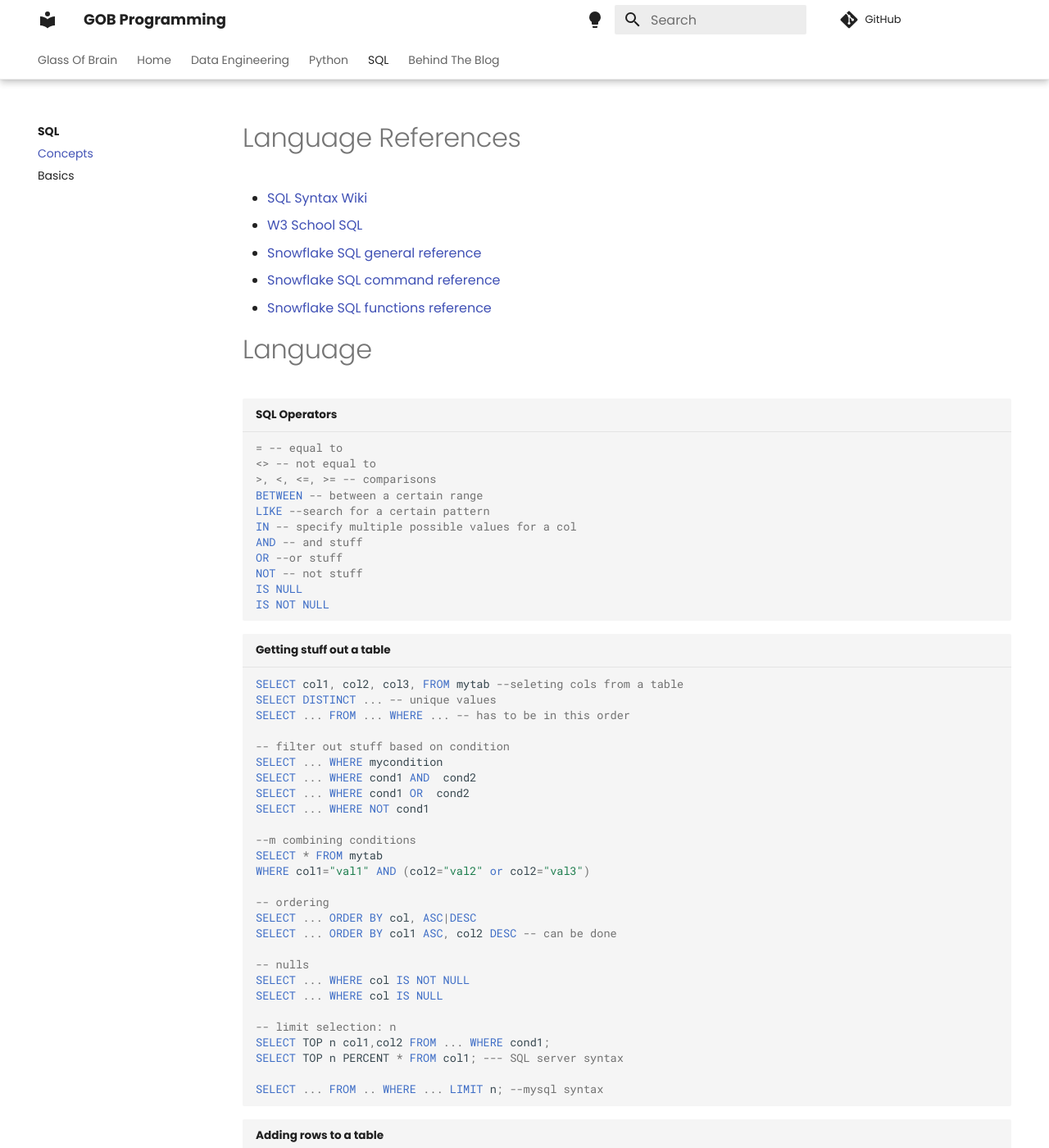
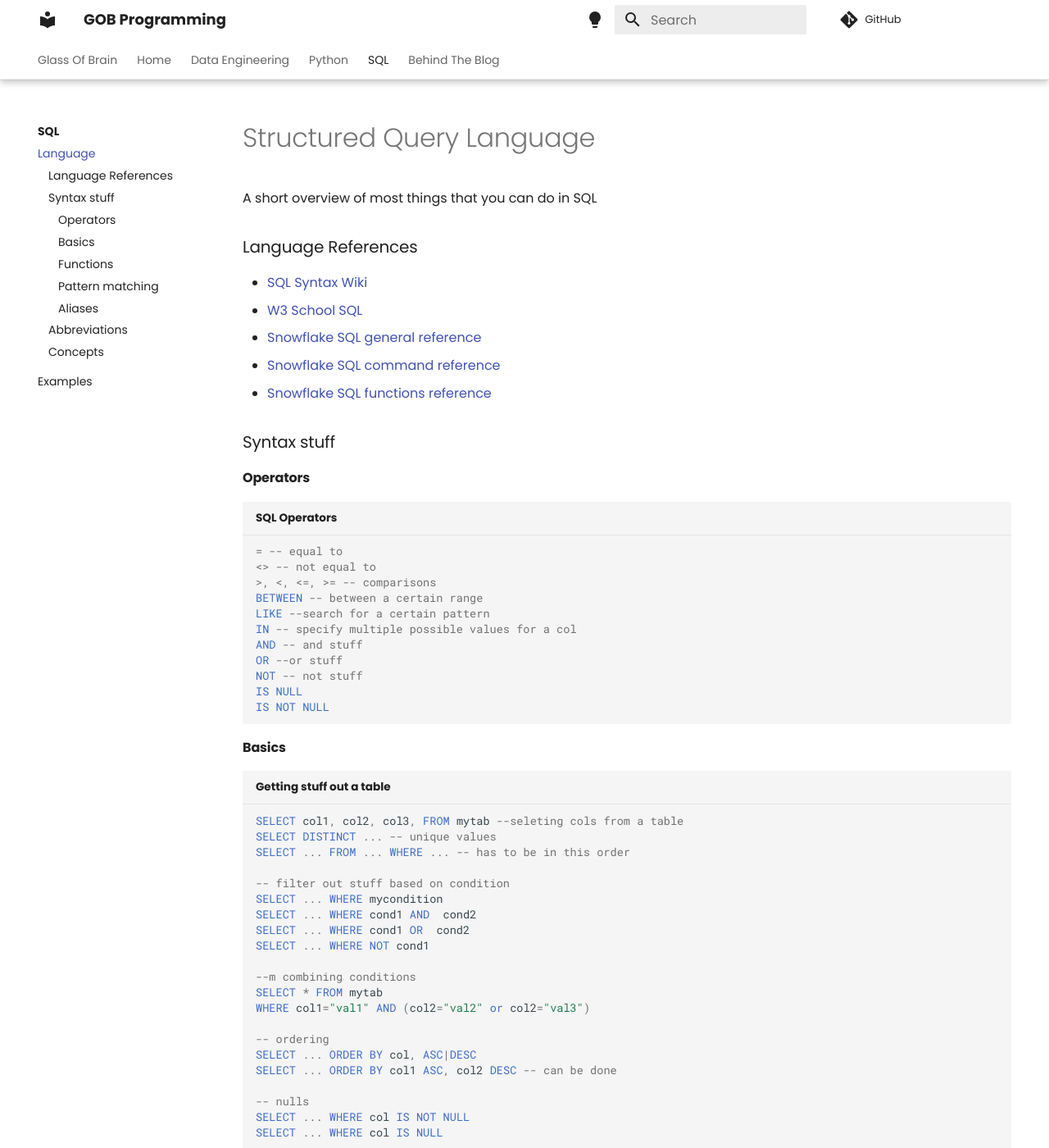
Before and after one commit to Dopamineral/learn-programming, an MkDocs documentation site: the page built from docs/sql/language.md, in a window 1280 px wide and 1400 px high. Shown: the whole window at 82% size. Built offline with MkDocs 1.6.1 and Material for MkDocs 9.7.7, drawn with Linux system fonts in a browser that asks for light colours; comment, search, counter and statistics services are not loaded; some of the changed text lies outside the part shown.

Commit message:
changed some of the SQL layout

````diff
--- a/docs/sql/concepts.md
+++ b/docs/sql/language.md
@@ -1,10 +1,16 @@
-# Language References
+# Structured Query Language
+
+A short overview of most things that you can do in SQL
+### Language References
+
 - [SQL Syntax Wiki](https://en.wikipedia.org/wiki/SQL_syntax)
 - [W3 School SQL](https://www.w3schools.com/sql/default.asp)
 - [Snowflake SQL general reference](https://docs.snowflake.com/en/sql-reference.html)
 - [Snowflake SQL command reference](https://docs.snowflake.com/en/sql-reference-commands.html)
 - [Snowflake SQL functions reference](https://docs.snowflake.com/en/sql-reference-functions.html)
-# Language
+
+### Syntax stuff
+#### Operators
 
 ``` sql title="SQL Operators"
 = -- equal to
@@ -19,6 +25,8 @@ NOT -- not stuff
 IS NULL
 IS NOT NULL
 ```
+
+#### Basics
 
 ``` sql title="Getting stuff out a table"
 SELECT col1, col2, col3, FROM mytab --seleting cols from a table
@@ -68,6 +76,8 @@ DELETE FROM mytab WHERE cond1
 DELETE FROM mytab; -- deletes all values but keeps table structure, beware
 ```
 
+#### Functions
+
 ``` sql title="SQL Functions"
 SELECT MIN(col1) FROM ... WHERE ...; --smallest value
 SELECT MAX(col1) FROM ... WHERE ...; --biggest value
@@ -75,6 +85,8 @@ SELECT COUNT(col1) FROM ... WHERE cond; -- number of rows matching condition
 SELECT AVG(col1) FROM ... WHERE ...; -- average value
 SELECT SUM(col1) FROM ... WHERE ...; -- sum value
 ```
+
+#### Pattern matching
 
 ```sql title="pattern matching with LIKE"
 SELECT ...
@@ -98,6 +110,8 @@ SELECT ... FROM ... WHERE col IN (SELECT ...)
 SELECT ... FROM ... WHERE col BETWEEN val1 AND val2
 ```
 
+#### Aliases
+
 ```sql title="SQL Aliases - Columns & Tables "
 -- Alias Columns
 SELECT col1 AS alias1, col2 AS col_alias
@@ -116,7 +130,7 @@ WHERE a.col=cond AND b.col=cond
 
 
 
-# Abbreviations
+### Abbreviations
 ??? abstract "SQL"
     Structured Query Language
 ??? abstract "RDBMS"
@@ -135,7 +149,7 @@ WHERE a.col=cond AND b.col=cond
     International Organization for Standardization
 
 
-# Concepts
+### Concepts
 
 ??? note "Types of SQL statements (sublanguages)?"
     - DQL
--- a/mkdocs.yml
+++ b/mkdocs.yml
@@ -13,8 +13,8 @@ nav:
     - Fundamentals: python/fundamentals.md
   - SQL:
     - sql/index.md
-    - Concepts: sql/concepts.md
-    - Basics: sql/basics.md
+    - Language: sql/language.md
+    - Examples: sql/examples.md
   - Behind The Blog:
     - blogging/index.md
     - sandbox: blogging/sandbox.md
````
Also changed, not shown: docs/data_engineering/aws.md (+2 -0 lines), docs/sql/basics.md (deleted, +0 -1 lines), docs/sql/examples.md (added, +1 -0 lines), docs/sql/index.md (+2 -14 lines).
